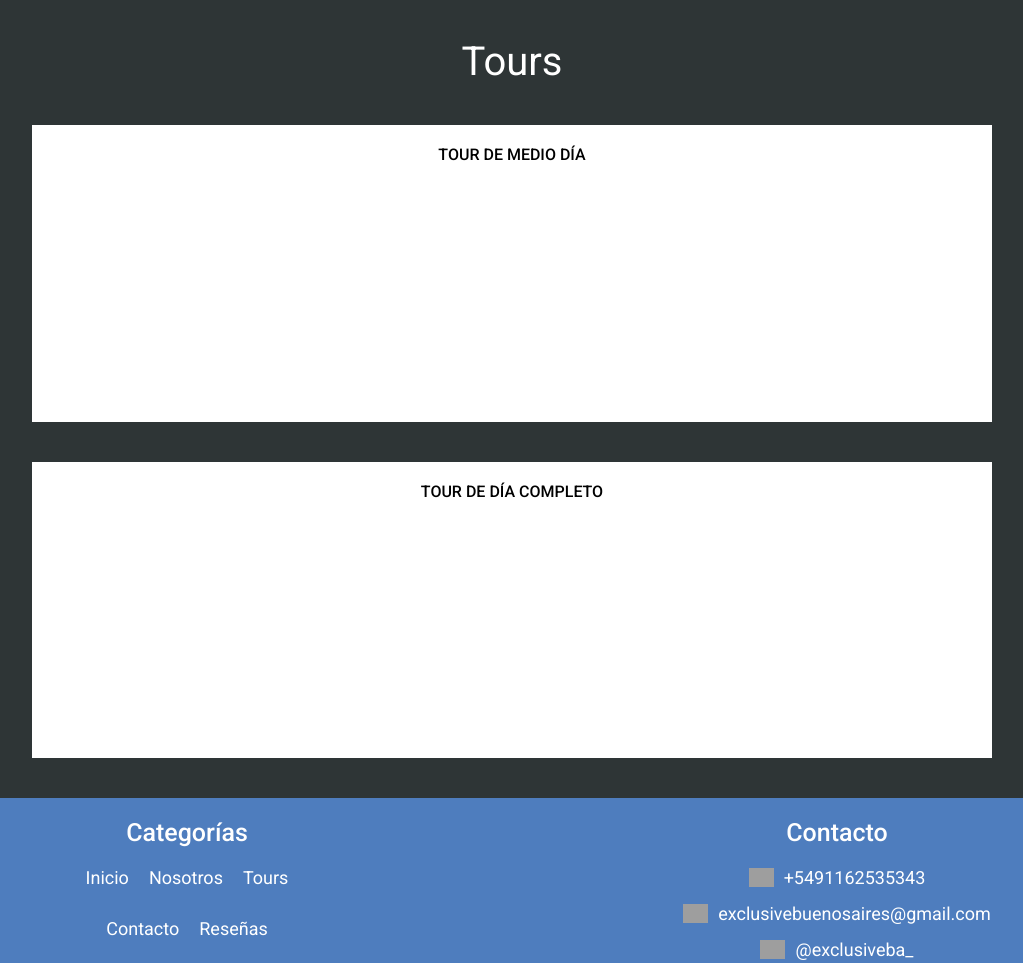
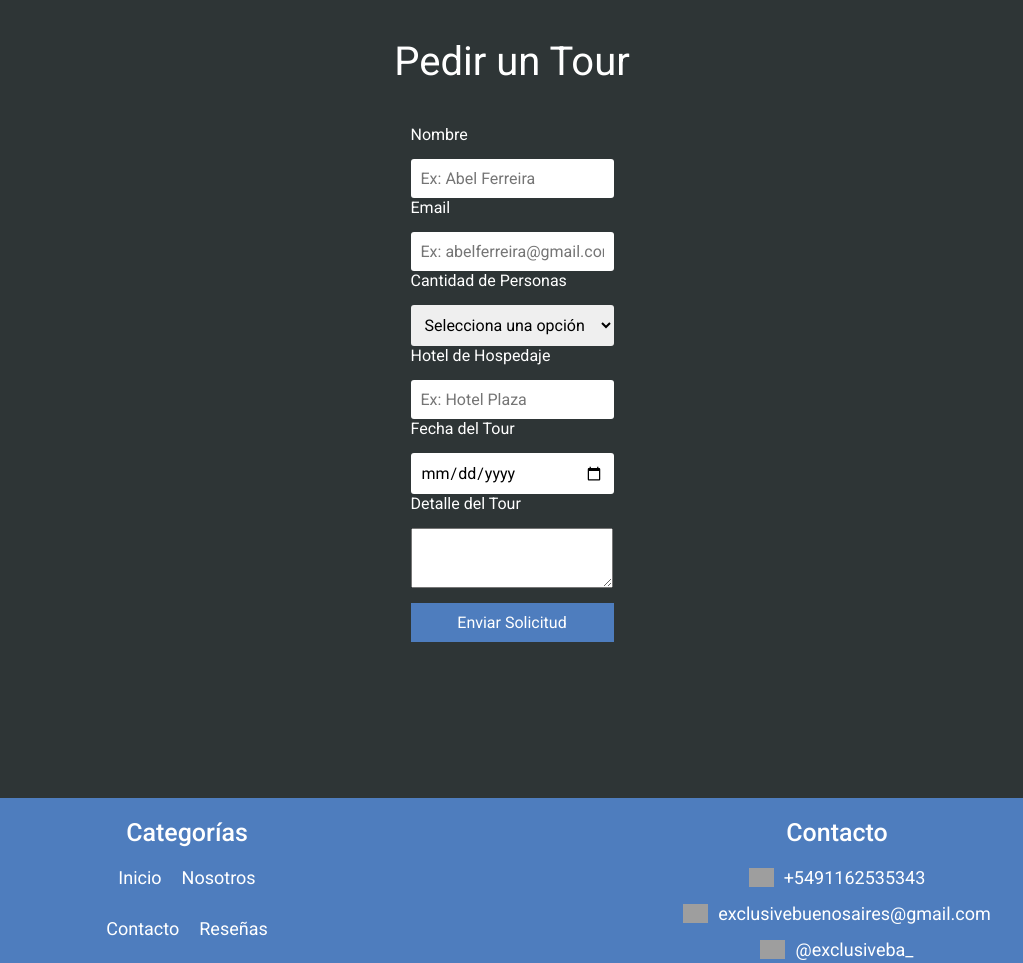
Before and after one commit to Joaquin-5/Exclusive-BA, a plain HTML site: page index.html in a window 1280 px wide. Shown: the part 802-1765 px from the top of the page, without its empty margins (128-1151 px from the left). Drawn offline with nearby package versions, Linux system fonts and the light colour scheme; grey boxes are pictures that could not be loaded.

Commit message:
Form para pedir tour

```diff
--- a/css/lang-selector.css
+++ b/css/lang-selector.css
@@ -1,4 +1,3 @@
-/* Estilos para el select personalizado con BEM */
 .custom-select__wrapper {
   position: relative;
   display: inline-block;
--- a/css/styles.css
+++ b/css/styles.css
@@ -26,7 +26,6 @@ body.reviews-page,
 
 .header--index {
   min-height: 100vh;
-  /* Ocupa toda la altura de la pantalla */
 }
 
 .header__nav--desktop,
@@ -140,7 +139,7 @@ body.reviews-page,
 
 .index-main {
   padding: 40px 0;
-  height: 100vh;
+  min-height: 100vh;
   display: flex;
   flex-direction: column;
   align-items: center;
@@ -154,19 +153,43 @@ body.reviews-page,
   text-align: center;
 }
 
-.tour {
-  background-color: #ffffff;
-  width: 75%;
+/* estilos del formulario "pedir un tour" */
+.form {
   display: flex;
   flex-direction: column;
-  align-items: center;
-  height: 800px;
-  padding: 20px;
+  gap: 15px;
 }
 
-.tour__title {
-  text-transform: uppercase;
-  font-weight: 500;
+.form__group {
+  display: flex;
+  flex-direction: column;
+  gap: 15px;
+}
+
+.form__label {
+  color: #ffffff;
+}
+
+.form__input {
+  border: none;
+  border-radius: 3px;
+  padding: 10px;
+  outline: none;
+}
+
+.form__textarea {
+  max-width: 202px;
+  min-width: 202px;
+  min-height: 40px;
+  padding: 10px;
+}
+
+.form__submit {
+  padding: 10px;
+  border: none;
+  background-color: #4e7dbe;
+  color: #ffffff;
+  cursor: pointer;
 }
 
 /* Estilos del "nosotros.html" */
@@ -217,12 +240,6 @@ body.reviews-page,
   border-radius: 5px;
   padding: 20px;
   box-shadow: 0 4px 10px rgba(0, 0, 0, 0.1);
-  transition: all 0.6s;
-}
-
-.review-card:hover {
-  transform: scale(1.01);
-  box-shadow: 0 4px 10px rgba(0, 0, 0, 0.2);
 }
 
 .review-card__header {
@@ -318,28 +335,6 @@ body.reviews-page,
 
 .footer__subtitle {
   text-align: center;
-}
-
-.footer__form-input,
-.footer__form-submit {
-  border-radius: 20px;
-  border: none;
-}
-
-.footer__form-input {
-  width: 250px;
-  padding: 3px 10px;
-  outline: none;
-}
-
-.footer__form-submit {
-  padding: 4px 8px;
-  cursor: pointer;
-  transition: background-color 0.6s;
-}
-
-.footer__form-submit:hover {
-  background-color: #2e3536;
 }
 
 .footer__copyright-container {
@@ -456,6 +451,12 @@ body.reviews-page,
 
   .review-card {
     width: 400px;
+    transition: all 0.6s;
+  }
+
+  .review-card:hover {
+    transform: scale(1.01);
+    box-shadow: 0 4px 10px rgba(0, 0, 0, 0.2);
   }
 
   .review-card__header {
--- a/index.html
+++ b/index.html
@@ -55,14 +55,14 @@
                 >Nosotros</a
               >
             </li>
-            <li class="header__nav-item">
+            <!-- <li class="header__nav-item">
               <a
                 class="header__nav-link"
-                href="#tours-section"
+                href="#askfortour-section"
                 data-translate="links.tours"
                 >Tours</a
               >
-            </li>
+            </li> -->
             <li class="header__nav-item">
               <a
                 class="header__nav-link"
@@ -161,14 +161,14 @@
                 >Nosotros</a
               >
             </li>
-            <li class="header__nav-item">
+            <!-- <li class="header__nav-item">
               <a
                 class="header__nav-link"
-                href="#tours-section"
+                href="#askfortour-section"
                 data-translate="links.tours"
                 >Tours</a
               >
-            </li>
+            </li> -->
             <li class="header__nav-item">
               <a
                 class="header__nav-link"
@@ -245,7 +245,7 @@
           La mejor forma de recorrer la capital Argentina
         </h3>
         <a
-          href="#tours-section"
+          href="#askfortour-section"
           class="header__button"
           data-translate="header.button"
           >Pedir un Tour</a
@@ -254,18 +254,138 @@
     </header>
 
     <!-- Contenido Principal de la Página: Pedir un tour  -->
-    <main class="main index-main" id="tours-section">
-      <h2 class="main__title" data-translate="index.main.title">Pedir un Tour</h2>
-      <section class="tour">
-        <h3 class="tour__title" data-translate="index.main.tours.0.title">
-          half-day tour
-        </h3>
-      </section>
-      <section class="tour">
-        <h3 class="tour__title" data-translate="index.main.tours.1.title">
-          full-day tour
-        </h3>
-      </section>
+    <main class="main index-main" id="askfortour-section">
+      <h2 class="main__title" data-translate="index.main.title">
+        Pedir un Tour
+      </h2>
+      <form class="form" id="tourRequestForm">
+        <div class="form__grid">
+          <div class="form__group">
+            <label
+              class="form__label"
+              for="name"
+              data-translate="index.main.form.nameLabel"
+              >Nombre:</label
+            >
+            <input
+              class="form__input"
+              type="text"
+              id="name"
+              name="name"
+              placeholder="Ex: Abel Ferreira"
+              data-translate="index.main.form.namePlaceholder"
+              required
+            />
+          </div>
+          <div class="form__group">
+            <label
+              class="form__label"
+              for="email"
+              data-translate="index.main.form.emailLabel"
+              >Email:</label
+            >
+            <input
+              class="form__input"
+              type="email"
+              id="email"
+              name="email"
+              placeholder="Ex: abelferreira@gmail.com"
+              data-translate="index.main.form.emailPlaceholder"
+              required
+            />
+          </div>
+          <div class="form__group">
+            <label
+              class="form__label"
+              for="numPeople"
+              data-translate="index.main.form.peopleLabel"
+              >Cantidad de Personas:</label
+            >
+            <select
+              class="form__input"
+              id="numPeople"
+              name="numPeople"
+              required
+            >
+              <option
+                value=""
+                disabled
+                selected
+                data-translate="index.main.form.peopleSelect.0"
+              >
+                Selecciona una opción
+              </option>
+              <option value="1" data-translate="index.main.form.peopleSelect.1">
+                1 persona
+              </option>
+              <option value="2" data-translate="index.main.form.peopleSelect.2">
+                2 personas
+              </option>
+              <option value="3" data-translate="index.main.form.peopleSelect.3">
+                3 personas
+              </option>
+              <option value="4" data-translate="index.main.form.peopleSelect.4">
+                4 personas
+              </option>
+              <option value="5" data-translate="index.main.form.peopleSelect.5">
+                5 personas
+              </option>
+            </select>
+          </div>
+          <div class="form__group">
+            <label
+              class="form__label"
+              for="hotel"
+              data-translate="index.main.form.hotelLabel"
+              >Hotel de Hospedaje:</label
+            >
+            <input
+              class="form__input"
+              type="text"
+              id="hotel"
+              name="hotel"
+              placeholder="Ex: Hotel Plaza"
+              required
+            />
+          </div>
+          <div class="form__group form__group--fullwidth">
+            <label
+              class="form__label"
+              for="tourDate"
+              data-translate="index.main.form.tourDateLabel"
+              >Fecha del Tour:</label
+            >
+            <input
+              class="form__input"
+              type="date"
+              id="tourDate"
+              name="tourDate"
+              required
+            />
+          </div>
+          <div class="form__group form__group--fullwidth">
+            <label
+              class="form__label"
+              for="message"
+              data-translate="index.main.form.messageLabel"
+              >Detalle del tour:</label
+            >
+            <textarea
+              class="form__textarea"
+              id="message"
+              name="message"
+              required
+            ></textarea>
+          </div>
+        </div>
+        <button
+          class="form__submit"
+          type="submit"
+          data-translate="index.main.form.submitLabel"
+        >
+          Enviar Solicitud
+        </button>
+      </form>
     </main>
 
     <!-- categorias, contacto, preguntas -->
@@ -285,11 +405,13 @@
                   >Nosotros</a
                 >
               </li>
-              <li class="footer__item">
-                <a href="index.html#tours-section" data-translate="links.tours"
+              <!-- <li class="footer__item">
+                <a
+                  href="index.html#askfortour-section"
+                  data-translate="links.tours"
                   >Tours</a
                 >
-              </li>
+              </li> -->
             </div>
             <div class="footer__links">
               <li class="footer__item">
@@ -352,32 +474,6 @@
             </li>
           </ul>
         </div>
-        <!-- <div class="footer__section">
-          <h4 class="footer__title" data-translate="footer.questions.title">
-            Preguntas
-          </h4>
-          <p
-            class="footer__subtitle"
-            data-translate="footer.questions.subtitle"
-          >
-            ¡Suscribete para no perderte ninguna novedad!
-          </p>
-          <form class="footer__form">
-            <input
-              type="email"
-              name="email"
-              placeholder="Ex: juanrodriguez@gmail.com"
-              class="footer__form-input"
-            />
-            <button
-              type="submit"
-              class="footer__form-submit"
-              data-translate="footer.questions.submit.button"
-            >
-              Enviar
-            </button>
-          </form>
-        </div> -->
       </div>
       <div class="footer__copyright-container">
         <img
@@ -389,6 +485,18 @@
       </div>
     </footer>
 
+    <script
+      type="text/javascript"
+      src="https://cdn.jsdelivr.net/npm/@emailjs/browser@4/dist/email.min.js"
+    ></script>
+    <script type="text/javascript">
+      (function () {
+        emailjs.init({
+          publicKey: "13-9xb_OGsNC6pxOy",
+        });
+      })();
+    </script>
+    <script src="./js/formHandler.js"></script>
     <script src="./js/main.js"></script>
   </body>
 </html>
--- /dev/null
+++ b/js/formHandler.js
@@ -0,0 +1,41 @@
+document.addEventListener("DOMContentLoaded", () => {
+  const form = document.getElementById("tourRequestForm");
+
+  form.addEventListener("submit", async (event) => {
+    event.preventDefault();
+
+    const formData = new FormData(form);
+    const data = {
+      name: formData.get("name"),
+      email: formData.get("email"),
+      numPeople: formData.get("numPeople"),
+      tourDate: formData.get("tourDate"),
+      hotel: formData.get("hotel"),
+      message: formData.get("message"),
+    };
+
+    console.log("Name:", data.name);
+    console.log("Email:", data.email);
+    console.log("Tour Date:", data.tourDate);
+    console.log("Hotel:", data.hotel);
+    console.log("Number of People:", data.numPeople);
+    console.log("Message:", data.message);
+
+    // Envio de formulario usando EmailJS
+    emailjs
+      .send("service_uofbir8", "template_88g8hfr", {
+        name: data.name,
+        email: data.email,
+        numPeople: data.numPeople,
+        hotel: data.hotel,
+        tourDate: data.tourDate,
+        message: data.message,
+      })
+      .then((response) => {
+        console.log("Email enviado con éxito!", response.status, response.text);
+      })
+      .catch((error) => {
+        console.error("Error al enviar el email:", error);
+      });
+  });
+});
--- a/translations/translations_es.json
+++ b/translations/translations_es.json
@@ -19,15 +19,26 @@
   },
   "index": {
     "main": {
-      "title": "Tours",
-      "tours": [
-        {
-          "title": "Tour de medio día"
-        },
-        {
-          "title": "Tour de día completo"
-        }
-      ]
+      "title": "Pedir un Tour",
+      "form": {
+        "nameLabel": "Nombre",
+        "namePlaceholder": "Ex: Abel Ferreira",
+        "emailLabel": "Email",
+        "peopleLabel": "Cantidad de Personas",
+        "peopleSelect": [
+          "Selecciona una opción",
+          "1 persona",
+          "2 personas",
+          "3 personas",
+          "4 personas",
+          "5 personas"
+        ],
+        "hotelLabel": "Hotel de Hospedaje",
+        "tourDateLabel": "Fecha del Tour",
+        "messageLabel": "Detalle del Tour",
+        "messageDescription": "",
+        "submitButton": "Enviar Solicitud"
+      }
     }
   },
   "about": {
```
Also changed, not shown: contacto.html (+11 -35 lines), js/main.js (+5 -5 lines), nosotros.html (+11 -35 lines), resenas.html (+11 -35 lines), translations/translations_en.json (+30 -19 lines), translations/translations_pt.json (+34 -23 lines).
